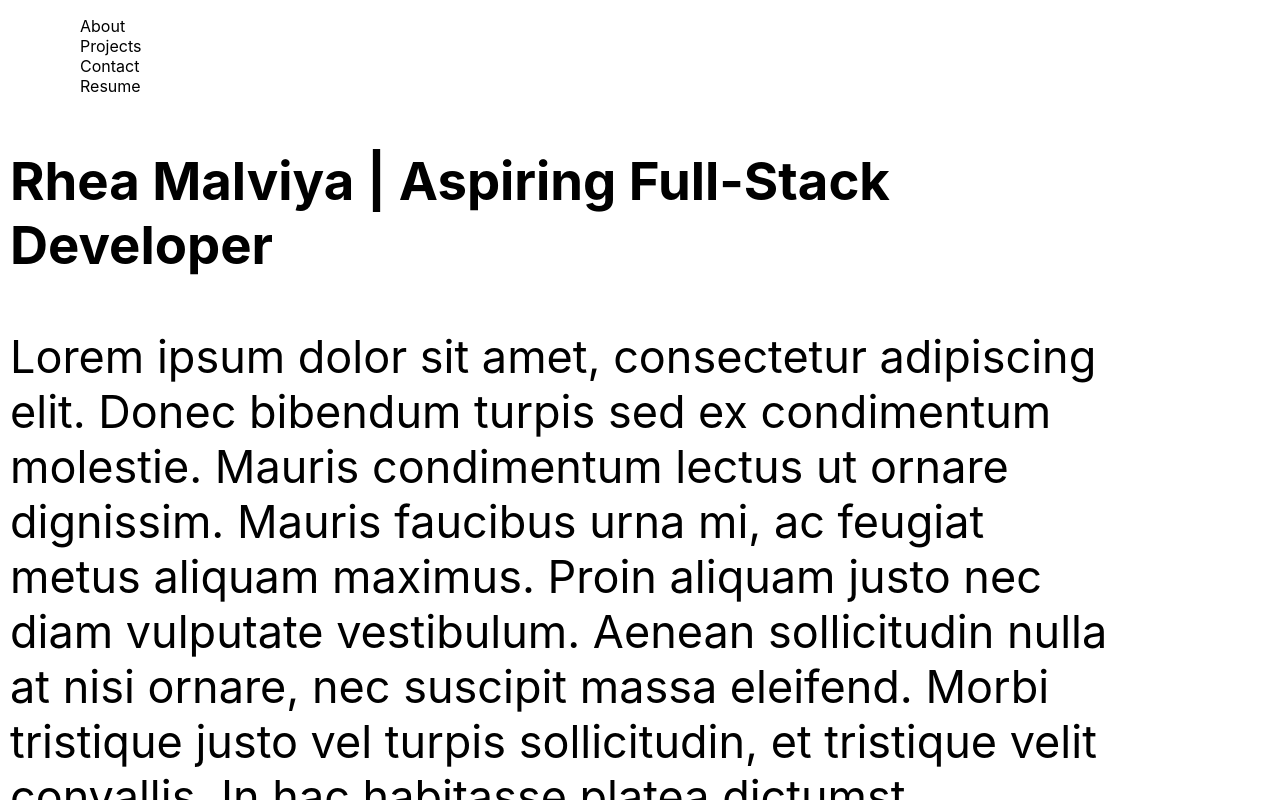
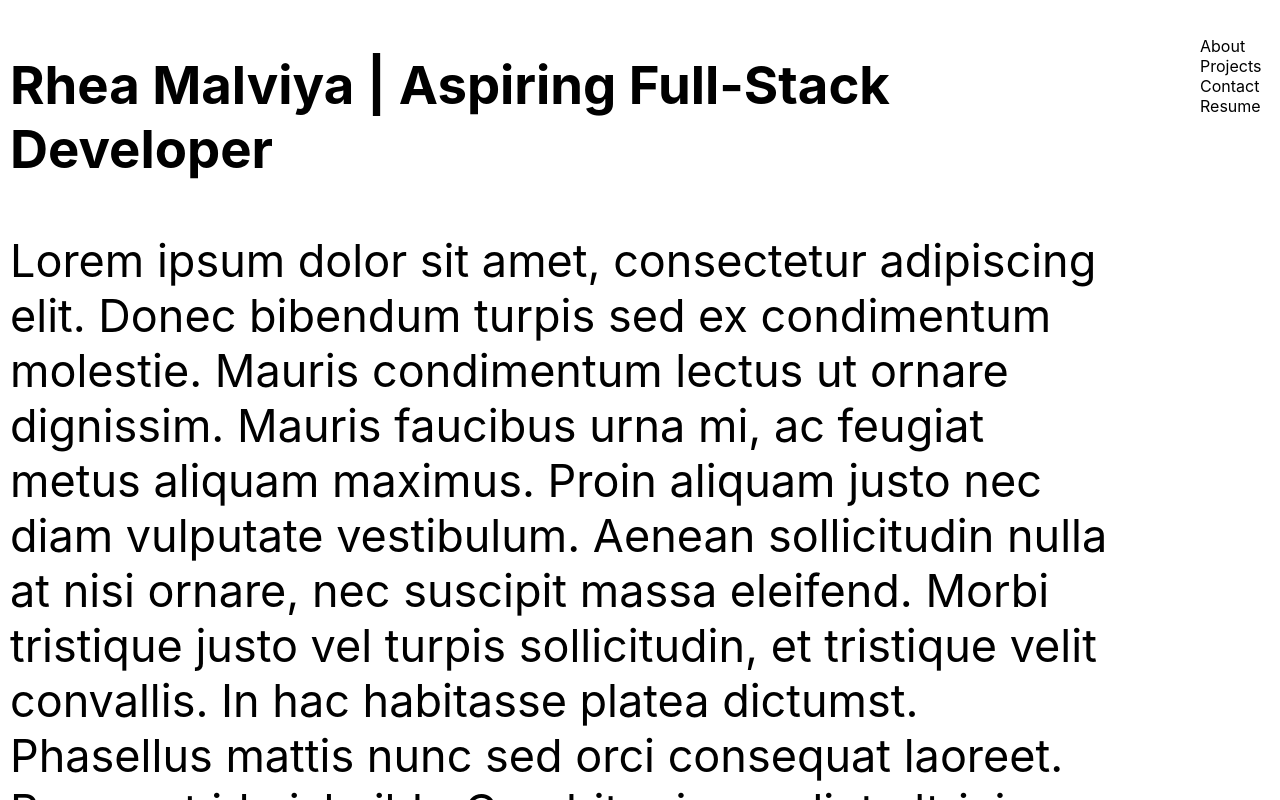
Before and after one commit to rheam97/rhea-react-portfolio, a React (Create React App) app: page / in a window 1280 px wide. Shown: the top 800 px of the page. Built offline with nearby package versions, Linux system fonts and the light colour scheme.

Commit message:
fixed sidenav, now need to fix links

```diff
--- a/src/App.js
+++ b/src/App.js
@@ -5,16 +5,6 @@ import Footer from "./components/Footer";
 
 import './App.css';
 
-const sideBarStyle= {
-  height: '100%',
-  width: '300px',
-  position: 'fixed',
-  zIndex: '1',
-  top: '0',
-  right: '0',
-  overflowX: 'hidden',
-  paddingTop: '20px'
-}
 
 const mainStyle = {
   marginRight: '160px',
@@ -30,11 +20,11 @@ function App() {
   }, [currentPage]);
   return (
     <>
-    <SideBar style={sideBarStyle} pages ={pages} currentPage={currentPage} setCurrentPage={setCurrentPage}/>
+    <SideBar pages ={pages} currentPage={currentPage} setCurrentPage={setCurrentPage}/>
     <main style={mainStyle}>
     <Page currentPage={currentPage}/>
+    <Footer></Footer>
     </main>
-    <Footer></Footer>
     </>
   );
 }
--- /dev/null
+++ b/src/components/SideBar/index.css
@@ -0,0 +1,10 @@
+.sidebar {
+    height: 100%;
+    width: 160px;
+    position: fixed;
+    z-index: 0;
+    top: 0;
+    right: 0;
+    overflow-x: hidden;
+    padding-top: 20px;
+}
--- a/src/components/SideBar/index.js
+++ b/src/components/SideBar/index.js
@@ -1,9 +1,10 @@
 import React from "react";
 import Nav from './Nav'
+import './index.css'
 
 function SideBar({pages, currentPage, setCurrentPage}){
 return (
-    <div >
+    <div className= 'sidebar'>
         <Nav pages={pages} currentPage={currentPage} setCurrentPage={setCurrentPage}/>
     </div>
 )
```
